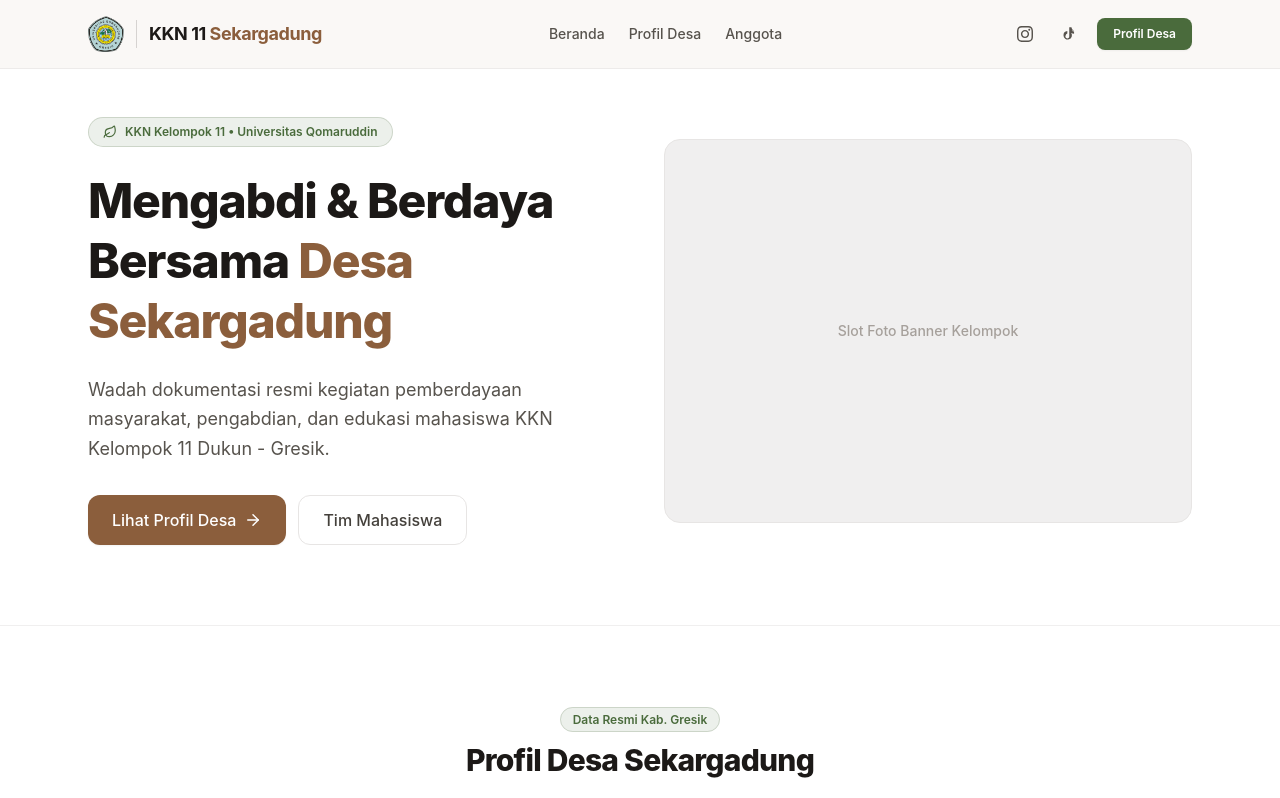
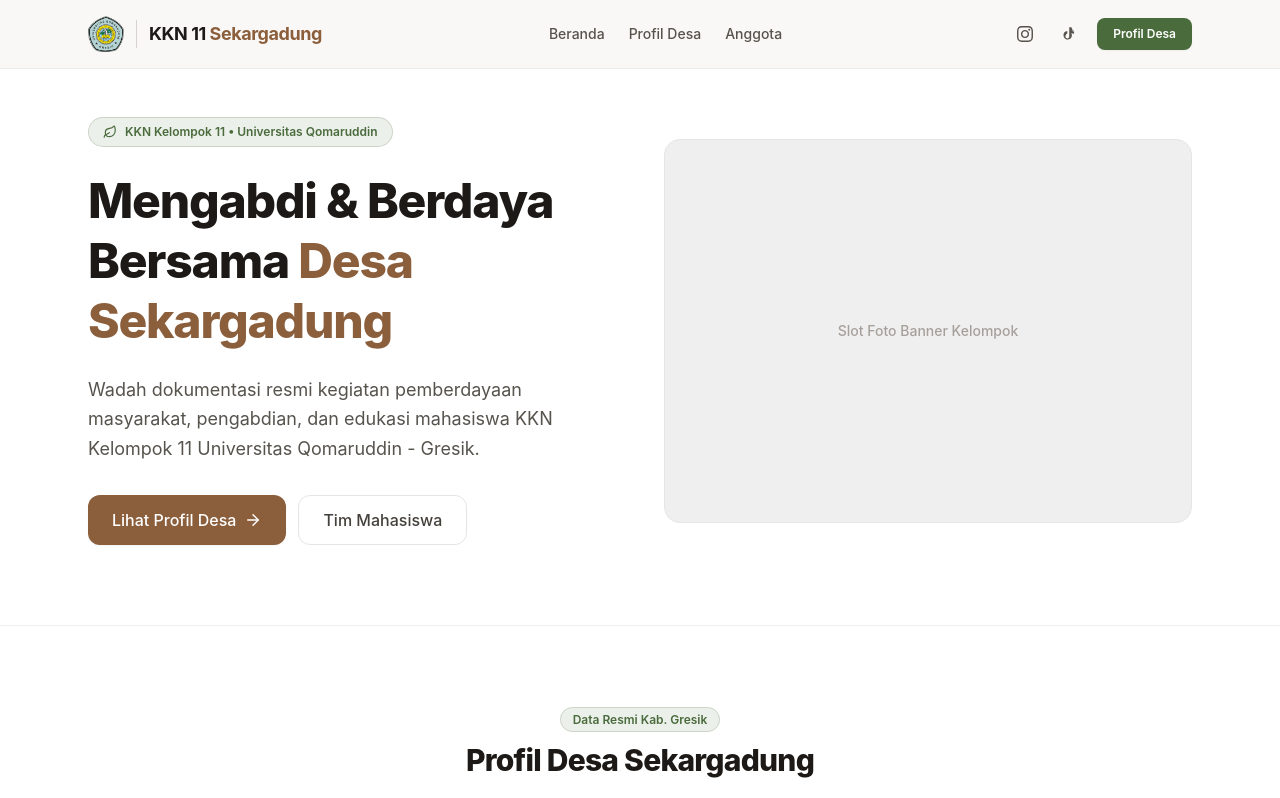
Before and after one commit to kangfadho/kkn11-sekargadung, a React (Vite) app: page / in a window 1280 px wide. Shown: the top 798 px of the page. Built offline with nearby package versions, Linux system fonts and the light colour scheme.

Commit message:
ganti sedikit

```diff
--- a/src/components/hero.jsx
+++ b/src/components/hero.jsx
@@ -11,7 +11,7 @@ export default function Hero() {
           Mengabdi & Berdaya Bersama <span className="text-[#8B5E3C]">Desa Sekargadung</span>
         </h1>
         <p className="text-stone-600 text-base sm:text-lg mb-8 leading-relaxed">
-          Wadah dokumentasi resmi kegiatan pemberdayaan masyarakat, pengabdian, dan edukasi mahasiswa KKN Kelompok 11 Dukun - Gresik.
+          Wadah dokumentasi resmi kegiatan pemberdayaan masyarakat, pengabdian, dan edukasi mahasiswa KKN Kelompok 11 Universitas Qomaruddin - Gresik.
         </p>
         <div className="flex flex-col sm:flex-row gap-3 justify-center md:justify-start">
           <a
```
